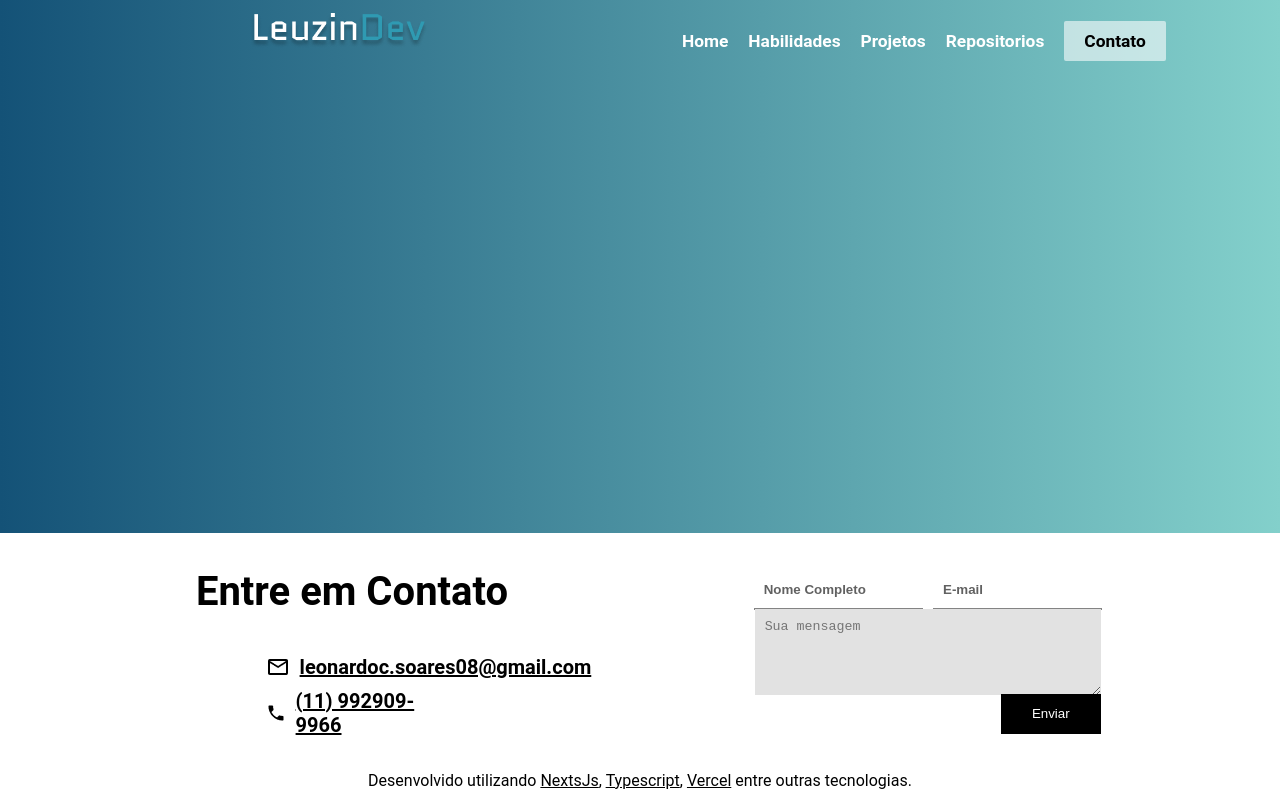
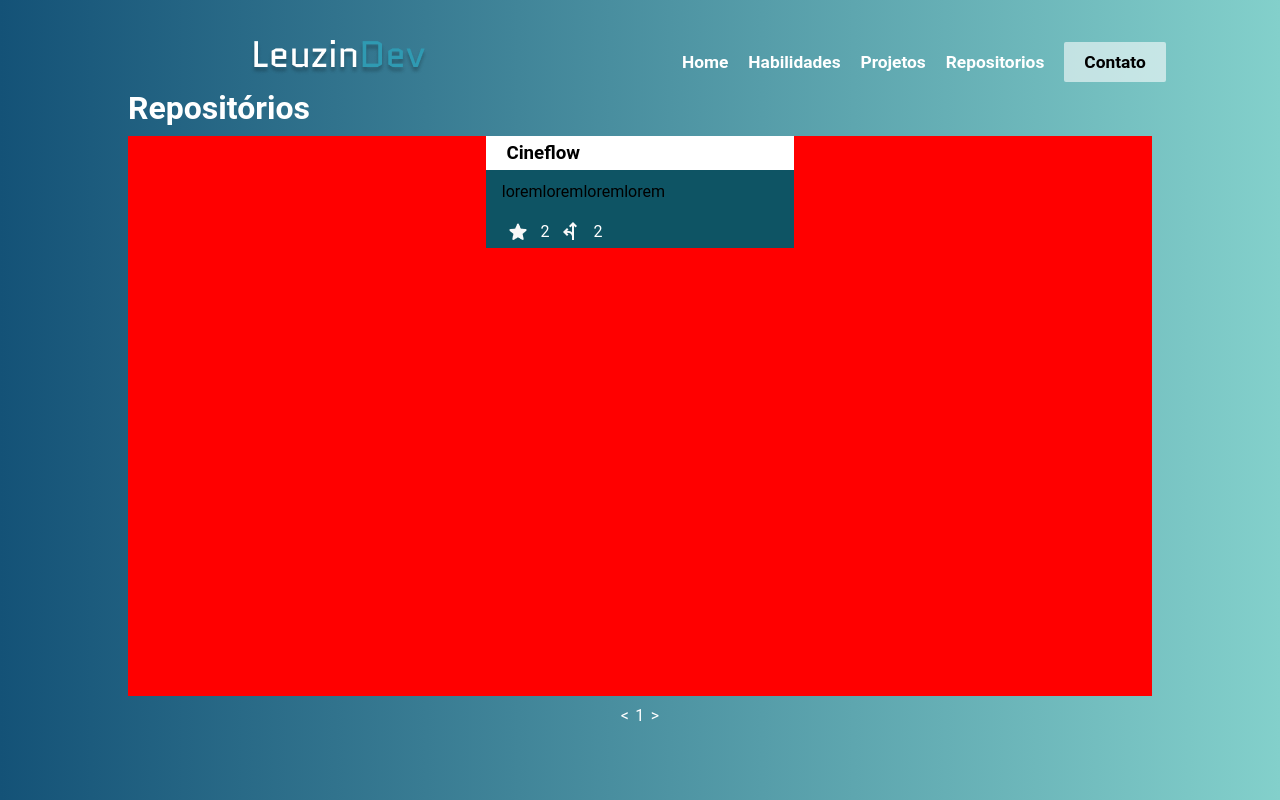
Before and after one commit to leuzindev/Portifolio-leuzindev, a Next.js app: page /repositorys in a window 1280 px wide. Built offline with nearby package versions, Linux system fonts and the light colour scheme.

Commit message:
fazer paginacao

```diff
--- a/src/components/Header/Header.tsx
+++ b/src/components/Header/Header.tsx
@@ -10,7 +10,7 @@ export function Header(){
         <ContainerHead>
             <Link href="/"><Image src={logo} alt="logo"/></Link>
             <AreaLinks>
-                <Links>Home</Links>
+                <Links href="/">Home</Links>
                 <Links>Habilidades</Links>
                 <Links>Projetos</Links>
                 <Links>Repositorios</Links>
--- /dev/null
+++ b/src/components/RepoContent/RepoContent.tsx
@@ -0,0 +1,64 @@
+import { Footer, InfoFooter, Sub } from "@/styles/kitUI";
+import { FooterContent } from "../FooterContent/FooterContent";
+import Image from "next/image";
+import {
+  AreaLabelRepo,
+  AreaPagination,
+  AreaRepo,
+  ContainerRepo,
+  Info,
+  LabelRepo,
+  Paginate,
+  RepoInfo,
+  RepositoryContainer,
+  RepoSub,
+  RepoWhite,
+  SubTitleRepo,
+  TitleRepo,
+} from "./styled";
+
+import star from "/public/images/star.png";
+import fork from "/public/images/fork.png";
+
+export function RepoContent() {
+  return (
+    <>
+      <ContainerRepo>
+        <AreaLabelRepo>
+          <LabelRepo>Repositórios</LabelRepo>
+        </AreaLabelRepo>
+        <AreaRepo>
+            <RepositoryContainer>
+                <RepoWhite>
+                   <TitleRepo>Cineflow</TitleRepo>
+
+                </RepoWhite>
+                <RepoSub>
+                    <SubTitleRepo>loremloremloremlorem</SubTitleRepo>
+                </RepoSub>
+                <RepoInfo>
+                    <Image  src={star} alt="estrela"/>
+                    <Info>2</Info>
+                    <Image  src={fork} alt="fork"/>
+                    <Info>2</Info>
+                </RepoInfo>
+
+            </RepositoryContainer>
+
+        </AreaRepo>
+           <AreaPagination>
+            <Paginate> &lt; </Paginate>
+
+            <Paginate> 1 </Paginate>
+
+            <Paginate> &gt; </Paginate>
+           </AreaPagination>
+      </ContainerRepo>
+
+
+
+
+
+    </>
+  );
+}
--- /dev/null
+++ b/src/components/RepoContent/styled.ts
@@ -0,0 +1,94 @@
+import styled from "styled-components";
+
+
+export const ContainerRepo = styled.div`
+    height: 70%;
+
+
+`
+export const AreaLabelRepo = styled.div`
+
+    height: 10%;
+    display: flex;
+    align-items: center;
+
+`
+export const LabelRepo = styled.h1`
+    color: white;
+`
+export const AreaRepo = styled.div`
+    display: flex;
+    justify-content: space-evenly;
+    height: 100%;
+    background-color: red;
+    flex-wrap: wrap;
+    align-content: flex-start;
+
+`
+
+export const RepositoryContainer = styled.a`
+    background-color: #0E5464;
+    width: 30%;
+    height: 20%;
+    margin-bottom: 30px;
+`
+
+export const RepoWhite = styled.div`
+    background-color: white;
+    width: 100%;
+    height: 30%;
+    display: flex;
+    align-items: center;
+
+`
+
+export const TitleRepo = styled.h3`
+    color: black;
+    font-weight: bold;
+    margin-left: 20px;
+
+`
+
+export const SubTitleRepo = styled.p`
+    color: black;
+
+    font-weight: 400;
+
+`
+export const RepoSub = styled.div`
+
+    display: flex;
+    align-items: center;
+    margin: auto;
+    width: 90%;
+    height: 40%;
+`
+
+export const RepoInfo = styled.div`
+
+    width: 90%;
+    height: 30%;
+    display: flex;
+    align-items: center;
+    margin-left: 20px;
+`
+
+export const Info = styled.span`
+    color: white;
+    margin: 10px;
+`
+
+export const AreaPagination = styled.div`
+    display: flex;
+    width: 5%;
+    margin: auto;
+    align-items: center;
+    justify-content: space-evenly;
+    margin-top: 10px;
+
+`
+
+export const Paginate = styled.a`
+    color: white;
+    cursor: pointer;
+`
--- a/src/lib/axios.ts
+++ b/src/lib/axios.ts
@@ -4,3 +4,7 @@ import axios from "axios";
 export const api = axios.create({
     baseURL: 'https://gh-pinned-repos.egoist.dev/?username='
 })
+
+export const github = axios.create({
+    baseURL: 'https://api.github.com/'
+})
--- a/src/pages/repositorys.tsx
+++ b/src/pages/repositorys.tsx
@@ -1,20 +1,18 @@
 import { FooterContent } from "@/components/FooterContent/FooterContent";
 import { Header } from "@/components/Header/Header";
-import { Container, Footer, InfoFooter, Sub, Tela } from "@/styles/kitUI";
+import { RepoContent } from "@/components/RepoContent/RepoContent";
+import { Container, Footer, InfoFooter, Sub, Tela, TelaSecond } from "@/styles/kitUI";
 
 export default function Repositorys() {
   return (
     <Tela>
       <Container>
         <Header />
+        <RepoContent />
+
+
       </Container>
-        <Footer>
-          <FooterContent />
-          <InfoFooter>
-            Desenvolvido utilizando <Sub>NextsJs</Sub>, <Sub>Typescript</Sub>,{" "}
-            <Sub>Vercel</Sub> entre outras tecnologias.
-          </InfoFooter>
-        </Footer>
+
     </Tela>
   );
 }
--- a/src/styles/kitUI.ts
+++ b/src/styles/kitUI.ts
@@ -13,7 +13,7 @@ export const Tela = styled.div`
 `;
 
 export const TelaSecond = styled.div`
-  height: 100vh;
+  max-height: 100vh;
   width: 100%;
   display: flex;
   justify-content: center;
```
